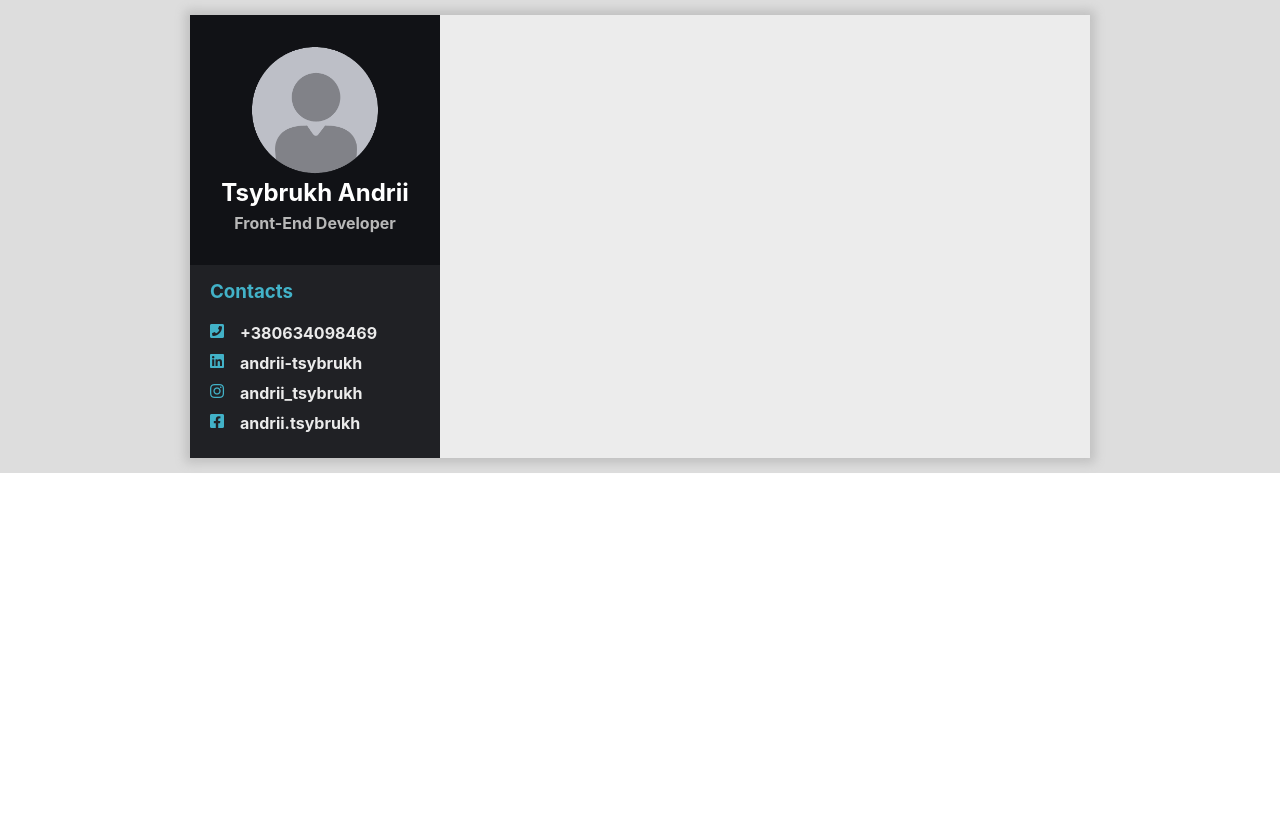
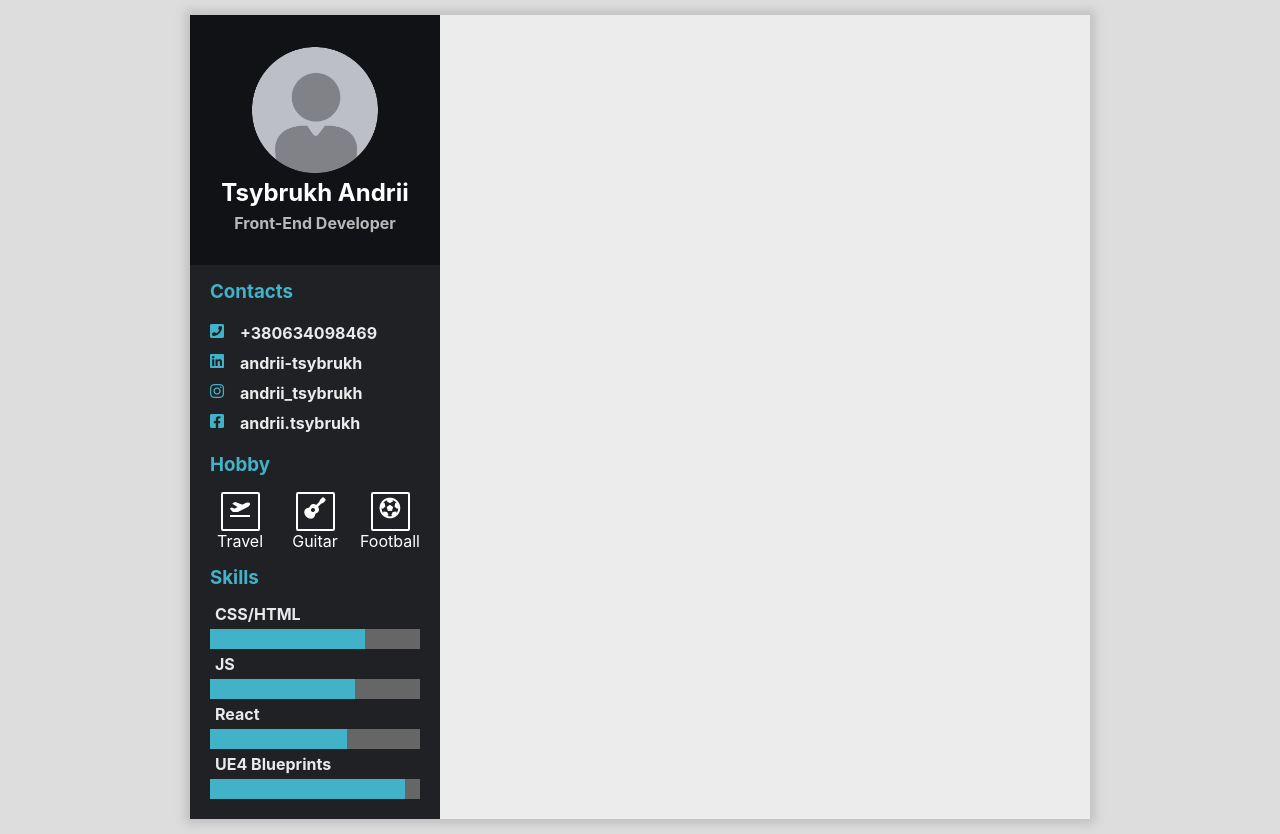
Before and after one commit to AndriiTsybrukh/homepage, a React (Create React App) app: page / in a window 1280 px wide. Before the commit the page ends 800 px from the top, so only its background shows below. Built offline with nearby package versions, Linux system fonts and the light colour scheme.

Commit message:
Add hobby and skills containers

```diff
--- /dev/null
+++ b/src/hobby/HobbiesContainer.css
@@ -0,0 +1,6 @@
+.hobby-container {
+  display: flex;
+  justify-content: space-between;
+  flex-wrap: wrap;
+  width: 100%;
+}
--- /dev/null
+++ b/src/hobby/HobbiesContainer.js
@@ -0,0 +1,28 @@
+import React from 'react';
+import './HobbiesContainer.css';
+import HobbyElement from './Hobby';
+
+const hobbiesList = [
+  {icon: "fas fa-plane-departure", name: "Travel"},
+  {icon: "fas fa-guitar fa-lg", name: "Guitar"},
+  {icon: "fas fa-futbol fa-lg", name: "Football"},
+]
+
+
+const Hobby = () => (
+  <div className="hobby-box">
+    <h3>Hobby</h3>
+    <div className="hobby-container">
+      {hobbiesList.map(({icon, name}, index) => (
+          <HobbyElement
+            icon={icon}
+            name={name}
+            key = {`${name} + ${index}`}
+          />
+        ))
+      }
+    </div>
+  </div>
+);
+
+export default Hobby;
--- /dev/null
+++ b/src/hobby/Hobby.css
@@ -0,0 +1,30 @@
+.hobby {
+  display: flex;
+  justify-content: center;
+  align-items: center;
+  flex-direction: column;
+  width: 60px;
+  height: 60px;
+}
+
+.border {
+  border: 2px solid;
+  width: 35px;
+  height: 35px;
+  border-radius: 2px;
+  display: flex;
+  align-items: center;
+  justify-content: center;
+  color: #fff;
+}
+
+.hobby-icon {
+  color: white;
+  width: 25px;
+  height: 25px;
+  text-align: center;
+}
+
+.hobby-text {
+  color: white;
+}
--- /dev/null
+++ b/src/hobby/Hobby.js
@@ -0,0 +1,17 @@
+import React from 'react';
+import './Hobby.css';
+
+const hobby = ({icon, name}) => (
+  <div className="hobby">
+    <div className="border">
+      <div className="hobby-icon">
+        <i className={icon} aria-hidden="true" />
+      </div>
+    </div>
+    <div className="hobby-text">
+      {name}
+    </div>
+  </div>
+);
+
+export default hobby;
--- a/src/short_info/ShortInfo.js
+++ b/src/short_info/ShortInfo.js
@@ -1,10 +1,14 @@
 import React from 'react';
 import './ShortInfo.css';
 import Contacts from '../contacts/Contacts';
+import Hobby from '../hobby/HobbiesContainer';
+import Skills from '../skills/SkillsContainer';
 
 const ShortInfo = () => (
   <div className="info-container">
     <Contacts />
+    <Hobby />
+    <Skills />
   </div>
 );
 
--- /dev/null
+++ b/src/skills/SkillsContainer.js
@@ -0,0 +1,26 @@
+import React from 'react';
+import './SkillsContainer.css';
+import ProgressBar from './progress_bar/ProgressBar';
+
+const progressBars = [
+  {name: "CSS/HTML", percent: "74%"},
+  {name: "JS", percent: "69%"},
+  {name: "React", percent: "65%"},
+  {name: "UE4 Blueprints", percent: "93%"},
+]
+
+const skillsContainer = () => (
+  <div className="skills-container">
+    <h3>Skills</h3>
+    {progressBars.map(({name, percent}, index) => (
+        <ProgressBar
+          name={name}
+          percent={percent}
+          key={`${name}-${index}`}
+        />
+      ))
+    }
+  </div>
+);
+
+export default skillsContainer;
--- /dev/null
+++ b/src/skills/progress_bar/ProgressBar.css
@@ -0,0 +1,19 @@
+.pb-container h2 {
+  font-size: 16px;
+  color: rgb(233, 233, 233);
+  margin: 5px;
+}
+
+.pb-background {
+  position: relative;
+  height: 20px;
+  width: 100%;
+  background-color: rgb(102, 102, 102);
+}
+
+.pb-progress {
+  position: absolute;
+  height: 100%;
+  background-color: #42B2C8;
+  width: 65%;
+}
--- /dev/null
+++ b/src/skills/progress_bar/ProgressBar.js
@@ -0,0 +1,13 @@
+import React from 'react';
+import './ProgressBar.css';
+
+const ProgressBar = ({name, percent}) => (
+  <div className="pb-container">
+    <h2>{name}</h2>
+    <div className="pb-background">
+      <div className="pb-progress"  style={{width: percent}} />
+    </div>
+  </div>
+);
+
+export default ProgressBar;
```
Also changed, not shown: src/skills/SkillsContainer.css (added).
